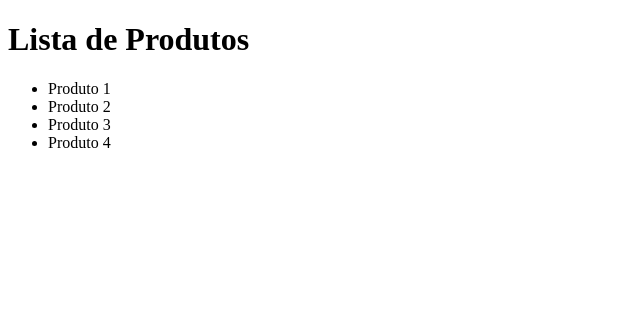
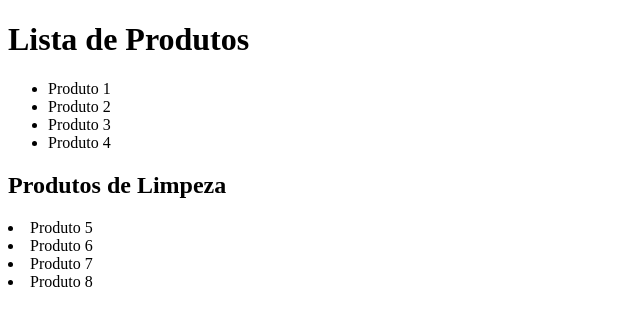
Before and after one commit to luisfelipens1/projeto-2, a plain HTML site: page produtos/produtos.html in a window 1280 px wide. Shown: the whole page, without its empty margins (0-640 px from the left). Drawn offline with Linux system fonts and the light colour scheme.

Commit message:
adicionado-produtos-limpeza

```diff
--- a/produtos/produtos.html
+++ b/produtos/produtos.html
@@ -12,5 +12,10 @@
       <li>Produto 3</li>
       <li>Produto 4</li>
     </ul>
+    <h2>Produtos de Limpeza</h2>
+      <li>Produto 5</li>
+      <li>Produto 6</li>
+      <li>Produto 7</li>
+      <li>Produto 8</li>
   </body>
 </html>
```
